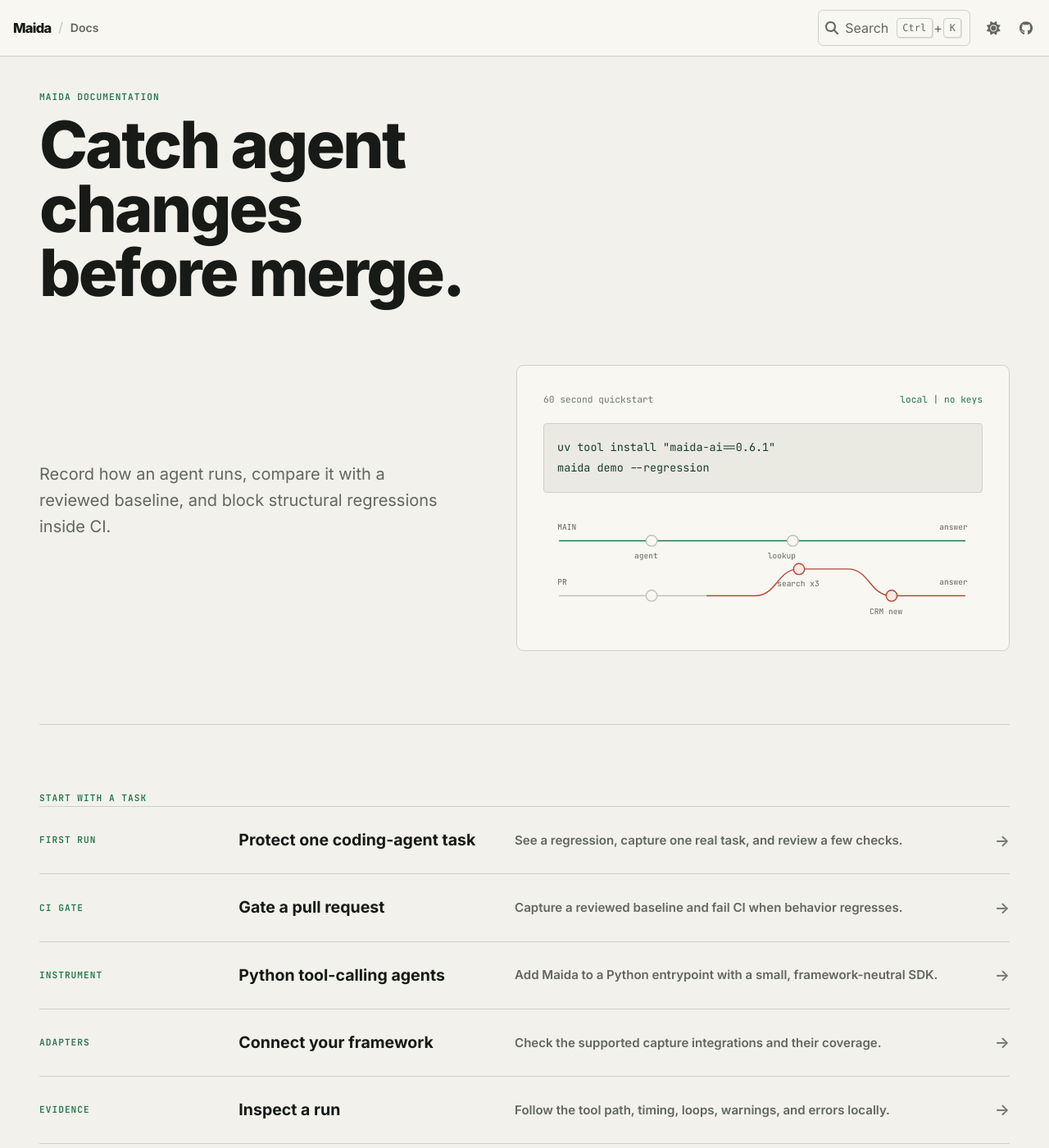
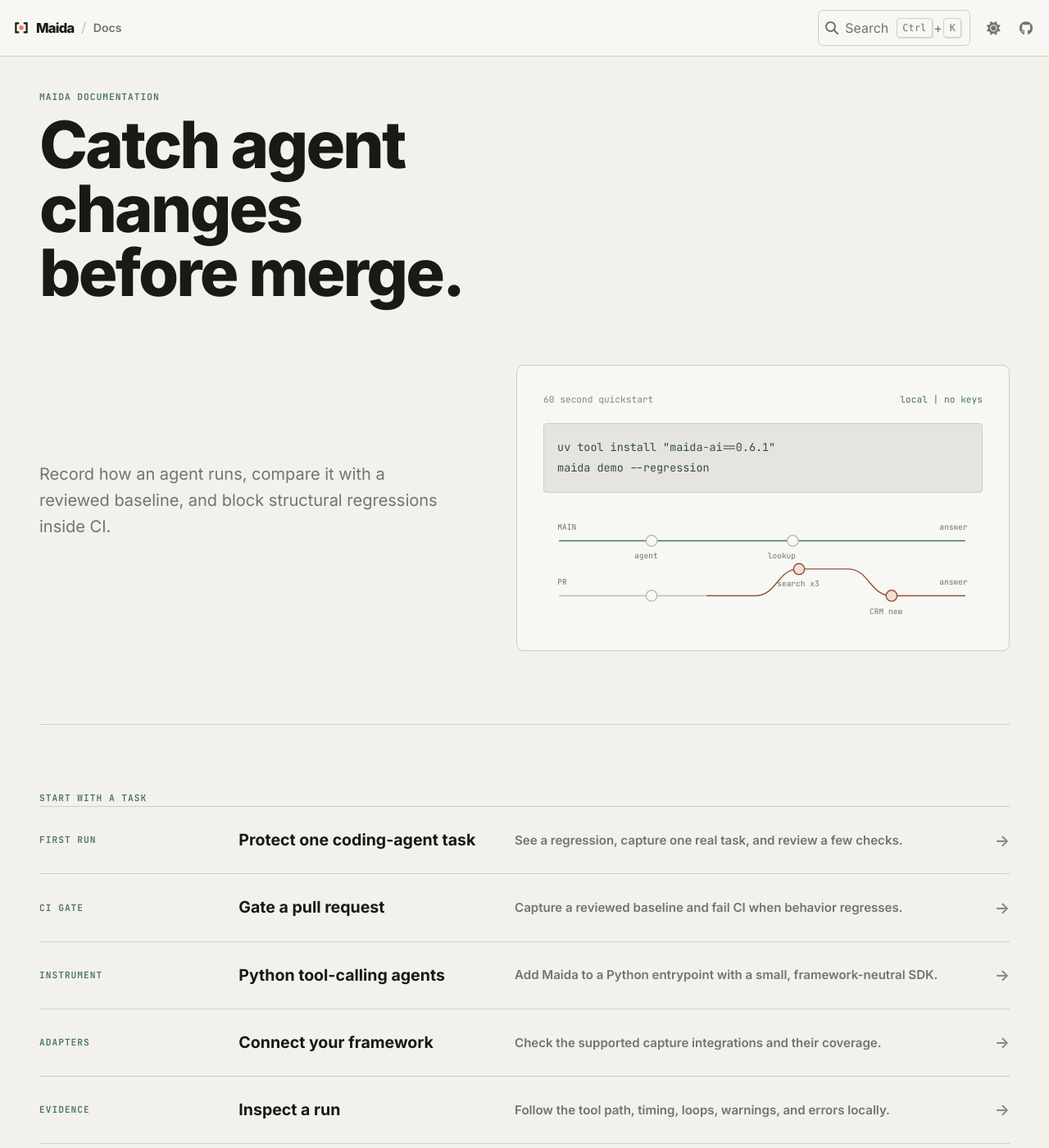
Before and after one commit to maida-ai/maida-ai.github.io, a Sphinx documentation site: the page built from docs/index.md, in a window 1280 px wide and 1400 px high. Shown: the whole window at 82% size. Built offline with Sphinx 7.4.7 and the PyData theme 0.15.4, drawn with Linux system fonts in a browser that asks for light colours; pages that are not in the unit, such as notebooks, are missing from menus.

Commit message:
Including the brand colors and icons

```diff
--- /dev/null
+++ b/docs/_static/brand-tokens.css
@@ -0,0 +1,154 @@
+/*
+ * Maida Brand Kit v2
+ *
+ * Copied from Branding/spec/brand-tokens.css for the website.
+ * Keep in sync with that source when the brand kit changes.
+ *
+ * Authoritative color tokens.
+ *
+ * Rules:
+ *   1. The four canonical palette colors never change with theme.
+ *   2. Components consume semantic tokens, not palette colors directly.
+ *   3. Explicit [data-maida-theme] overrides the OS preference.
+ *   4. Without an explicit theme, prefers-color-scheme is authoritative.
+ *   5. High-contrast / forced-colors mode takes precedence over branding.
+ *
+ * Canonical sRGB palette:
+ *   Paper  #F2F1EB
+ *   Ink    #171A17
+ *   Mint   #78D6A2
+ *   Coral  #ED7958
+ */
+
+
+/* --------------------------------------------------------------------------
+ * 1. Canonical palette
+ * -------------------------------------------------------------------------- */
+
+ :root {
+  --maida-paper: #F2F1EB;
+  --maida-ink:   #171A17;
+  --maida-mint:  #78D6A2;
+  --maida-coral: #ED7958;
+
+
+  /* ------------------------------------------------------------------------
+   * 2. Theme-independent identity tokens
+   * ------------------------------------------------------------------------ */
+
+  --maida-logo-dot: var(--maida-coral);
+
+  /*
+   * Both accent colors require ink for small/body text.
+   * Coral and mint are not small-text colors on paper.
+   */
+  --maida-text-on-paper: var(--maida-ink);
+  --maida-text-on-ink:   var(--maida-paper);
+  --maida-text-on-mint:  var(--maida-ink);
+  --maida-text-on-coral: var(--maida-ink);
+
+  /*
+   * Precomputed 16% rules.
+   *
+   * These intentionally avoid color-mix() so the authoritative tokens remain
+   * usable in older browsers, SVG renderers, conversion tools, and other
+   * production targets.
+   *
+   * Ink 16% over Paper   -> #CFCFC9
+   * Paper 16% over Ink   -> #3A3C39
+   */
+  --maida-rule-on-paper: #CFCFC9;  /* --maida-rule-on-paper: color-mix(in srgb, var(--maida-ink) 16%, var(--maida-paper)); */
+  --maida-rule-on-ink:   #3A3C39;  /* --maida-rule-on-ink: color-mix(in srgb, var(--maida-paper) 16%, var(--maida-ink)); */
+
+
+  /* ------------------------------------------------------------------------
+   * 3. Default semantic theme: light
+   * ------------------------------------------------------------------------ */
+
+  color-scheme: light;
+
+  --maida-bg:           var(--maida-paper);
+  --maida-surface:      var(--maida-paper);
+  --maida-text:         var(--maida-ink);
+  --maida-rule:         var(--maida-rule-on-paper);
+  --maida-icon:         var(--maida-ink);
+  --maida-logo-bracket: var(--maida-ink);
+}
+
+
+/* --------------------------------------------------------------------------
+ * 4. OS-selected dark theme
+ *
+ * Applied only when the application has NOT explicitly selected a theme.
+ * -------------------------------------------------------------------------- */
+
+@media (prefers-color-scheme: dark) {
+  :root:not([data-maida-theme]) {
+    color-scheme: dark;
+
+    --maida-bg:           var(--maida-ink);
+    --maida-surface:      var(--maida-ink);
+    --maida-text:         var(--maida-paper);
+    --maida-rule:         var(--maida-rule-on-ink);
+    --maida-icon:         var(--maida-paper);
+    --maida-logo-bracket: var(--maida-paper);
+  }
+}
+
+
+/* --------------------------------------------------------------------------
+ * 5. Explicit themes
+ *
+ * These override prefers-color-scheme.
+ *
+ * They may be placed on <html> for the whole application or on a subtree
+ * when a particular surface intentionally uses the opposite theme.
+ * -------------------------------------------------------------------------- */
+
+[data-maida-theme="light"] {
+  color-scheme: light;
+
+  --maida-bg:           var(--maida-paper);
+  --maida-surface:      var(--maida-paper);
+  --maida-text:         var(--maida-ink);
+  --maida-rule:         var(--maida-rule-on-paper);
+  --maida-icon:         var(--maida-ink);
+  --maida-logo-bracket: var(--maida-ink);
+}
+
+[data-maida-theme="dark"] {
+  color-scheme: dark;
+
+  --maida-bg:           var(--maida-ink);
+  --maida-surface:      var(--maida-ink);
+  --maida-text:         var(--maida-paper);
+  --maida-rule:         var(--maida-rule-on-ink);
+  --maida-icon:         var(--maida-paper);
+  --maida-logo-bracket: var(--maida-paper);
+}
+
+
+/* --------------------------------------------------------------------------
+ * 6. Accessibility / forced-colors
+ *
+ * In high-contrast environments, legibility and the user's system palette
+ * take precedence over exact brand rendering.
+ *
+ * Canonical --maida-* palette tokens above remain unchanged. Only semantic
+ * rendering tokens are remapped.
+ * -------------------------------------------------------------------------- */
+
+@media (forced-colors: active) {
+  :root,
+  :root:not([data-maida-theme]),
+  [data-maida-theme="light"],
+  [data-maida-theme="dark"] {
+    --maida-bg:           Canvas;
+    --maida-surface:      Canvas;
+    --maida-text:         CanvasText;
+    --maida-rule:         CanvasText;
+    --maida-icon:         CanvasText;
+    --maida-logo-bracket: CanvasText;
+    --maida-logo-dot:     Highlight;
+  }
+}
--- a/docs/_static/maida-docs.css
+++ b/docs/_static/maida-docs.css
@@ -1,32 +1,41 @@
+/* Docs theme tokens derive from Branding/spec brand-tokens.css (loaded first). */
+
 :root {
   --maida-font-sans: "Inter", system-ui, -apple-system, BlinkMacSystemFont, "Segoe UI", sans-serif;
   --maida-font-mono: "JetBrains Mono", "SFMono-Regular", Consolas, monospace;
-  --maida-green: #21764a;
-  --maida-warning: #9a551f;
-  --maida-danger: #b44932;
-  --maida-info: #446b96;
   --maida-radius: 0.4rem;
   --maida-header-height: 4.25rem;
+  --maida-green: color-mix(in srgb, var(--maida-mint) 48%, var(--maida-ink));
+  --maida-warning: color-mix(in srgb, var(--maida-coral) 55%, var(--maida-ink));
+  --maida-danger: color-mix(in srgb, var(--maida-coral) 58%, var(--maida-ink));
+  --maida-info: color-mix(in srgb, var(--maida-mint) 25%, var(--maida-ink));
 }
 
-html[data-theme="light"] {
-  --maida-bg: #f2f1eb;
-  --maida-surface: #f8f7f2;
-  --maida-surface-muted: #eae9e2;
-  --maida-surface-raised: #ffffff;
-  --maida-border: #ced0c8;
-  --maida-border-strong: #bfc3bc;
-  --maida-text: #171a17;
-  --maida-text-secondary: #62675f;
-  --maida-text-muted: #737a73;
-  --maida-code: #183c2a;
-  --maida-green-soft: #d9eadf;
-  --maida-warning-soft: #f9eadc;
-  --maida-danger-soft: #fae9e3;
+/* :root[data-theme] matches brand-tokens OS dark specificity
+   (:root:not([data-maida-theme])) so the Sphinx theme toggle wins. */
+:root[data-theme="light"] {
+  /* Elevation ladder (not brand primitives): page < code fill < raised chrome. */
+  --maida-bg: var(--maida-paper);
+  --maida-surface: color-mix(in srgb, white 42%, var(--maida-paper));
+  --maida-surface-muted: color-mix(in srgb, var(--maida-ink) 6%, var(--maida-paper));
+  --maida-surface-raised: white;
+  --maida-border: var(--maida-rule-on-paper);
+  --maida-border-strong: color-mix(in srgb, var(--maida-ink) 24%, var(--maida-paper));
+  --maida-text: var(--maida-ink);
+  --maida-text-secondary: color-mix(in srgb, var(--maida-ink) 58%, var(--maida-paper));
+  --maida-text-muted: color-mix(in srgb, var(--maida-ink) 50%, var(--maida-paper));
+  --maida-code: color-mix(in srgb, var(--maida-mint) 28%, var(--maida-ink));
+  --maida-green: color-mix(in srgb, var(--maida-mint) 48%, var(--maida-ink));
+  --maida-warning: color-mix(in srgb, var(--maida-coral) 55%, var(--maida-ink));
+  --maida-danger: color-mix(in srgb, var(--maida-coral) 58%, var(--maida-ink));
+  --maida-info: color-mix(in srgb, var(--maida-mint) 25%, var(--maida-ink));
+  --maida-green-soft: color-mix(in srgb, var(--maida-mint) 22%, var(--maida-paper));
+  --maida-warning-soft: color-mix(in srgb, var(--maida-coral) 12%, var(--maida-paper));
+  --maida-danger-soft: color-mix(in srgb, var(--maida-coral) 16%, var(--maida-paper));
   --pst-color-primary: var(--maida-green);
-  --pst-color-secondary: #4e6357;
+  --pst-color-secondary: color-mix(in srgb, var(--maida-mint) 30%, var(--maida-ink));
   --pst-color-link: var(--maida-green);
-  --pst-color-link-hover: #1d5438;
+  --pst-color-link-hover: color-mix(in srgb, var(--maida-mint) 40%, var(--maida-ink));
   --pst-color-background: var(--maida-bg);
   --pst-color-on-background: var(--maida-surface);
   --pst-color-surface: var(--maida-surface-muted);
@@ -38,28 +47,29 @@ html[data-theme="light"] {
   color-scheme: light;
 }
 
-html[data-theme="dark"] {
-  --maida-bg: #0f1110;
-  --maida-surface: #161916;
-  --maida-surface-muted: #1b1f1b;
-  --maida-surface-raised: #202420;
-  --maida-border: #303630;
-  --maida-border-strong: #434a43;
-  --maida-text: #f3f2ed;
-  --maida-text-secondary: #b2b7b1;
-  --maida-text-muted: #858c85;
-  --maida-code: #b9e8cd;
-  --maida-green: #78d6a2;
-  --maida-warning: #e8a35f;
-  --maida-danger: #ed7958;
-  --maida-info: #7fa6d9;
-  --maida-green-soft: #1c3024;
-  --maida-warning-soft: #32271d;
-  --maida-danger-soft: #35231e;
+:root[data-theme="dark"] {
+  /* Deep stage under ink keeps mint/coral brighter; surfaces step up clearly. */
+  --maida-bg: color-mix(in srgb, black 28%, var(--maida-ink));
+  --maida-surface: color-mix(in srgb, var(--maida-paper) 8%, var(--maida-ink));
+  --maida-surface-muted: color-mix(in srgb, var(--maida-paper) 12%, var(--maida-ink));
+  --maida-surface-raised: color-mix(in srgb, var(--maida-paper) 16%, var(--maida-ink));
+  --maida-border: var(--maida-rule-on-ink);
+  --maida-border-strong: color-mix(in srgb, var(--maida-paper) 26%, var(--maida-ink));
+  --maida-text: var(--maida-paper);
+  --maida-text-secondary: color-mix(in srgb, var(--maida-paper) 72%, var(--maida-ink));
+  --maida-text-muted: color-mix(in srgb, var(--maida-paper) 52%, var(--maida-ink));
+  --maida-code: color-mix(in srgb, var(--maida-mint) 78%, var(--maida-paper));
+  --maida-green: var(--maida-mint);
+  --maida-warning: color-mix(in srgb, var(--maida-coral) 78%, var(--maida-mint));
+  --maida-danger: var(--maida-coral);
+  --maida-info: color-mix(in srgb, var(--maida-mint) 40%, var(--maida-paper));
+  --maida-green-soft: color-mix(in srgb, var(--maida-mint) 18%, var(--maida-ink));
+  --maida-warning-soft: color-mix(in srgb, var(--maida-coral) 16%, var(--maida-ink));
+  --maida-danger-soft: color-mix(in srgb, var(--maida-coral) 20%, var(--maida-ink));
   --pst-color-primary: var(--maida-green);
-  --pst-color-secondary: #aab6ad;
+  --pst-color-secondary: color-mix(in srgb, var(--maida-paper) 68%, var(--maida-ink));
   --pst-color-link: var(--maida-green);
-  --pst-color-link-hover: #a0e8bd;
+  --pst-color-link-hover: color-mix(in srgb, var(--maida-mint) 72%, var(--maida-paper));
   --pst-color-background: var(--maida-bg);
   --pst-color-on-background: var(--maida-surface);
   --pst-color-surface: var(--maida-surface-muted);
@@ -135,6 +145,27 @@ body {
 .maida-docs-brand a {
   color: var(--maida-text);
   text-decoration: none;
+}
+
+.maida-docs-brand__home {
+  display: inline-flex;
+  align-items: center;
+  gap: 0.5rem;
+}
+
+.maida-docs-brand .brand-mark {
+  display: block;
+  flex-shrink: 0;
+  width: 1.25rem;
+  height: 1.1rem;
+}
+
+.maida-docs-brand .brand-mark__bracket {
+  fill: var(--maida-logo-bracket);
+}
+
+.maida-docs-brand .brand-mark__dot {
+  fill: var(--maida-logo-dot);
 }
 
 .maida-docs-brand__name {
--- a/docs/_templates/layout.html
+++ b/docs/_templates/layout.html
@@ -12,4 +12,24 @@
   {{ super() }}
   <link rel="preconnect" href="https://fonts.googleapis.com">
   <link rel="preconnect" href="https://fonts.gstatic.com" crossorigin>
+  {# Keep Branding data-maida-theme aligned with the Sphinx/PyData data-theme
+     toggle so brand-tokens.css does not keep following the OS preference. #}
+  <script>
+    (function () {
+      function syncMaidaTheme() {
+        var root = document.documentElement;
+        var theme = root.getAttribute("data-theme");
+        if (theme === "light" || theme === "dark") {
+          root.setAttribute("data-maida-theme", theme);
+        } else {
+          root.removeAttribute("data-maida-theme");
+        }
+      }
+      syncMaidaTheme();
+      new MutationObserver(syncMaidaTheme).observe(document.documentElement, {
+        attributes: true,
+        attributeFilter: ["data-theme"],
+      });
+    })();
+  </script>
 {% endblock %}
--- a/docs/_templates/maida-brand.html
+++ b/docs/_templates/maida-brand.html
@@ -1,5 +1,14 @@
 <div class="maida-docs-brand" aria-label="Maida documentation">
-  <a class="maida-docs-brand__name" href="/">Maida</a>
+  <a class="maida-docs-brand__home" href="/" aria-label="Maida home">
+    <svg class="brand-mark" viewBox="0 0 144 128" width="20" height="18" aria-hidden="true" focusable="false">
+      <g transform="translate(16 16)">
+        <path class="brand-mark__bracket" d="M0 0H36V16H16V80H36V96H0Z" />
+        <circle class="brand-mark__dot" cx="56" cy="48" r="20" />
+        <path class="brand-mark__bracket" d="M112 0H76V16H96V80H76V96H112Z" />
+      </g>
+    </svg>
+    <span class="maida-docs-brand__name">Maida</span>
+  </a>
   <span class="maida-docs-brand__divider" aria-hidden="true">/</span>
   <a class="maida-docs-brand__docs" href="/docs/">Docs</a>
 </div>
--- a/docs/conf.py
+++ b/docs/conf.py
@@ -30,6 +30,7 @@ html_static_path = ["_static"]
 templates_path = ["_templates"]
 html_css_files = [
     "https://fonts.googleapis.com/css2?family=Inter:wght@400;500;600;700;800&family=JetBrains+Mono:wght@400;500;600&display=swap",
+    "brand-tokens.css",
     "maida-docs.css",
 ]
 html_copy_source = False
```
Also changed, not shown: static/brand-tokens.css (added, +154 -0 lines), tailwind.config.js (+16 -15 lines), docs/assets/favicon.svg, static/favicon.svg, 6 other files.
